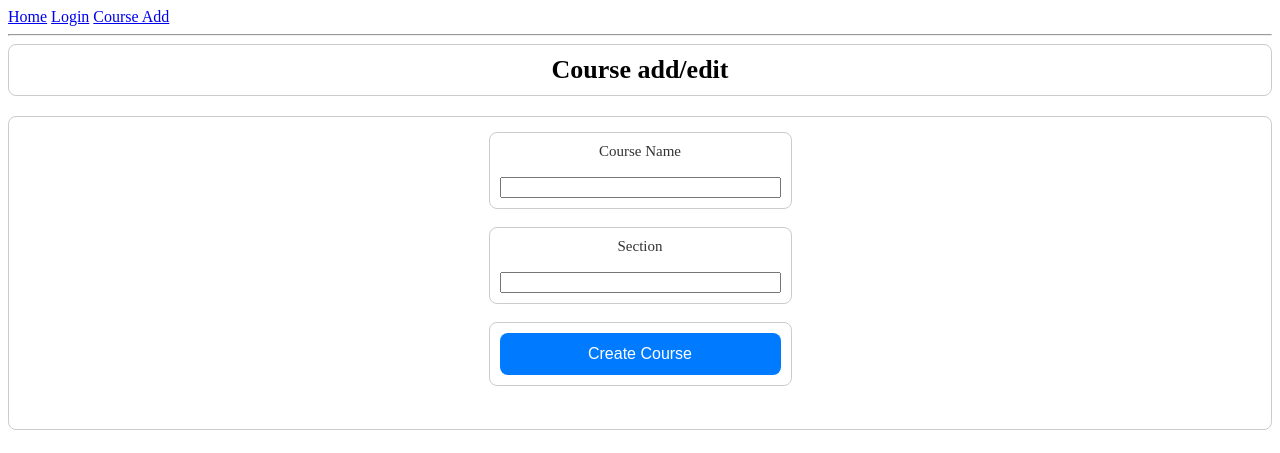
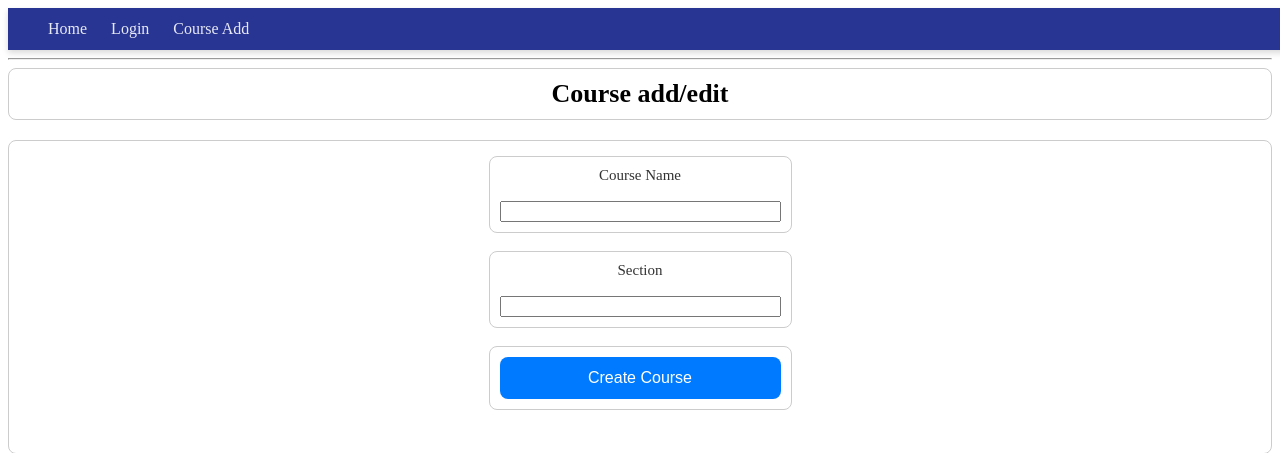
Before and after one commit to addisonschleigh/CMPE131-Project, a Flask app: page /auth/course_add in a window 1280 px wide. Shown: the top 453 px of the page. Run offline with Flask 3, Linux system fonts and the light colour scheme.

Commit message:
Added tests and styled nav bar

```diff
--- a/app/static/styles.css
+++ b/app/static/styles.css
@@ -1,3 +1,30 @@
+.navbar {
+    width: 100%;
+    padding: 12px 20px;
+    background: #283593;      /* deep indigo */
+    color: white;
+    display: flex;
+    justify-content: space-between;
+    align-items: center;
+    box-shadow: 0 3px 6px rgba(0,0,0,0.15);
+    position: sticky;
+    top: 0;
+}
+
+.nav a {
+    margin-left: 20px;
+    text-decoration: none;
+    color: #e8eaf6;
+    font-weight: 500;
+    transition: 0.2s ease;
+}
+
+/* Hover effect */
+.nav a:hover {
+    color: #bbdefb;
+    text-decoration: underline;
+}
+
 .login, .class-add, .assignment-add {
     display: flex;
     flex-direction: column;
--- a/app/templates/base.html
+++ b/app/templates/base.html
@@ -4,11 +4,13 @@
         <link rel="stylesheet" href="{{ url_for('static', filename='styles.css') }}">
     </head>
     <body>
-        <nav>
-            <a href="/">Home</a>
+        <nav class="navbar">
+            <div class="nav">
+            <a href="{{ url_for('main.index') }}">Home</a>
 <!--            <a href="/feature">Feature</a> -->
             <a href="/auth/login">Login</a>
             <a href="/auth/course_add">Course Add</a>
+            </div>
           </nav>
         <hr>
         {% with messages = get_flashed_messages() %}
```
Also changed, not shown: tests/conftest.py (added, +16 -0 lines), tests/test_models.py (added, +24 -0 lines), tests/test_routes.py (added, +15 -0 lines), tests/unit/unit_test.py (deleted, +0 -49 lines), app/app.db, tests/unit/__init__.py (deleted).
